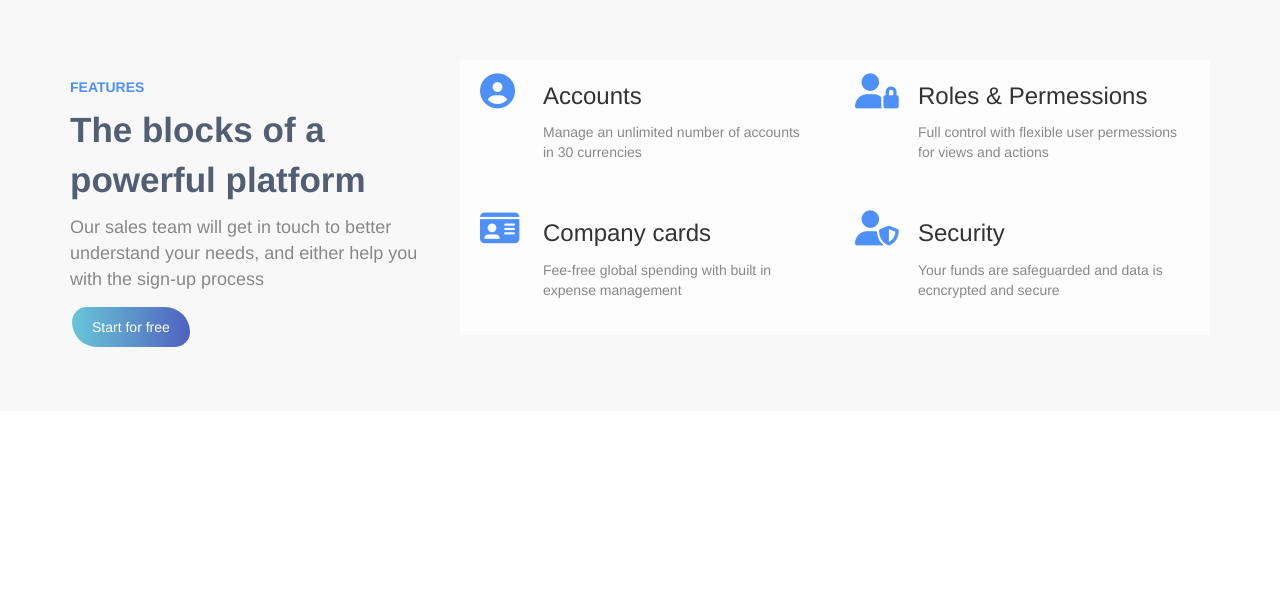
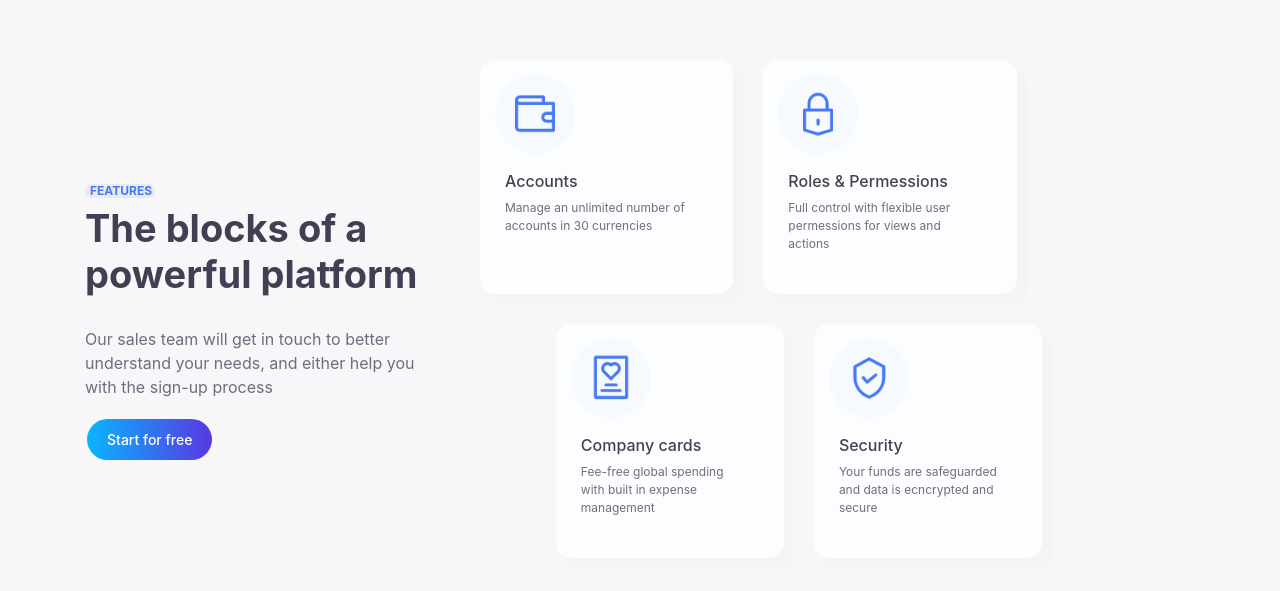
Before and after one commit to waelmg/features-section, a plain HTML site: page index.html in a window 1280 px wide. Drawn offline with Linux system fonts and the light colour scheme.

Commit message:
Updating bootstrap and replicating original prototype

```diff
--- a/css/style.css
+++ b/css/style.css
@@ -3,67 +3,75 @@
 }
 
 #feature {
-  background-color: #f8f8f8;
+  background-color: #f7f7fa;
+}
+
+.head-title-container {
+  background-color: #e9eaec;
+  border-radius: 25px;
+  width: 70px;
+  padding-left: 5px;
 }
 
 .head-title {
-  color: #4d90fa;
-  font-size: 14px;
+  color: #4579f5;
+  font-size: 12px;
   font-weight: 700;
 }
 
 .head {
-  color: #515e73;
-  font-size: 35px;
-  font-weight: 700;
+  color: #423f53;
+  font-size: 38px;
+  font-weight: 750;
+  margin-bottom: 30px;
 }
 
 .head-body {
-  font-size: 18px;
+  color: #6f6d7d;
+  font-size: 16px;
 }
 
 .block-container {
-  background-color: #fdfdfd;
-  padding: 0px 0px 0px 20px;
+  background-color: #fcfdfe;
+  margin-left: 30px;
+  margin-bottom: 30px;
+  border-radius: 15px ;
+  box-shadow: 10px 10px 5px #f4f4f7;
 }
 
-p {
-  color: #888;
+.txt {
+  color: #706e7e;
+  font-size: 12px;
 }
 
 .icon {
   position: relative;
   height: 48px;
   width: 48px;
-  float: left;
   margin-top: 14px;
-  margin-bottom: 20px;
-}
-
-.icon i {
-  font-size: 35px;
-  color: #4d90fa;
+  margin-bottom: 50px;
 }
 
 .icon-text {
-  margin-left: 63px;
+  margin-left: 10px;
   padding: 0px 25px 25px 0px;
 }
 
-h3.txt-tl {
-  font-size: 24px;
-  line-height: 1.35;
+.txt-tl {
+  color: #424054;
+  font-size: 16px;
+  font-weight: 540;
 }
 
 .start-button {
   border: none;
-  border-radius: 15px 25px;
+  border-radius: 25px;
   font-size: 14px;
   font-weight: 550;
   color: #fff;
   margin: 4px 2px;
   padding: 10px 20px;
-  background-image: linear-gradient(to right, #68c6d9 , #5061bf);
+  background-image: linear-gradient(to right, #07b5fe , #5a37e3);
 }
 
 @keyframes slideInFromLeft {
--- a/index.html
+++ b/index.html
@@ -10,49 +10,53 @@
   <section id="feature" class="section-padding">
     <div class="container">
       <div class="row">
-        <div class="col-md-4 slideFromLeft">
+        <div class="col-md-4 align-self-center slideFromLeft">
           <div class="section-title">
-            <h2 class="head-title">FEATURES</h2>
-            <p class="head">The blocks of a powerful platform </p>
+            <h2 class="head-title-container head-title">FEATURES</h2>
+            <h3 class="head">The blocks of a powerful platform </h3>
             <p class="head-body">Our sales team will get in touch to better understand your needs, and either help you with the sign-up process </p>
             <button class="start-button">Start for free </button>
           </div>
         </div>
         <div class="col-md-8">
-          <div class="col-md-6 block-container slideFromRight">
+          <div class="row">
+            <div class="col-md-4 block-container slideFromRight">
               <div class="icon">
-              <i class='fas fa-user-circle'></i>
+                <img src="images/wallet-badge.png" width="80" height="80">
               </div>
               <div class="icon-text">
                 <h3 class="txt-tl">Accounts</h3>
-              <p>Manage an unlimited number of accounts in 30 currencies </p>
+                <p class="txt">Manage an unlimited number of accounts in 30 currencies </p>
               </div>
             </div>
-          <div class="col-md-6 block-container slideFromRight">
+            <div class="col-md-4 block-container slideFromRight">
               <div class="icon">
-              <i class="fas fa-user-lock"></i>
+                <img src="images/lock-badge.png" width="80" height="80">
               </div>
               <div class="icon-text">
                 <h3 class="txt-tl">Roles & Permessions</h3>
-              <p>Full control with flexible user permessions for views and actions </p>
+                <p class="txt">Full control with flexible user permessions for views and actions </p>
               </div>
             </div>
-          <div class="col-md-6 block-container slideFromRight">
+          </div>
+          <div class="row offset-md-1">
+            <div class="col-md-4  block-container slideFromRight">
               <div class="icon">
-              <i class="fa fa-id-card"></i>
+                <img src="images/heart-badge.png" width="80" height="80">
               </div>
               <div class="icon-text">
                 <h3 class="txt-tl">Company cards</h3>
-              <p>Fee-free global spending with built in expense management </p>
+                <p class="txt">Fee-free global spending with built in expense management </p>
               </div>
             </div>
-          <div class="col-md-6 block-container slideFromRight">
+            <div class="col-md-4 block-container slideFromRight">
               <div class="icon">
-              <i class="fas fa-user-shield"></i>
+                <img src="images/shield-badge.png" width="80" height="80">
               </div>
               <div class="icon-text">
                 <h3 class="txt-tl">Security</h3>
-              <p>Your funds are safeguarded and data is ecncrypted and secure </p>
+                <p class="txt">Your funds are safeguarded and data is ecncrypted and secure </p>
+              </div>
             </div>
           </div>
         </div>
@@ -61,7 +65,6 @@
   </section>
 
   <script src="js/bootstrap.min.js"></script>
-  <script src='https://kit.fontawesome.com/a076d05399.js'></script>
 
 </body>
 </html>
```
Also changed, not shown: css/bootstrap.min.css, images/heart-badge.png (added), images/lock-badge.png (added), images/shield-badge.png (added), images/wallet-badge.png (added), js/bootstrap.min.js. Lines whose indentation alone changed are shown as unchanged.
